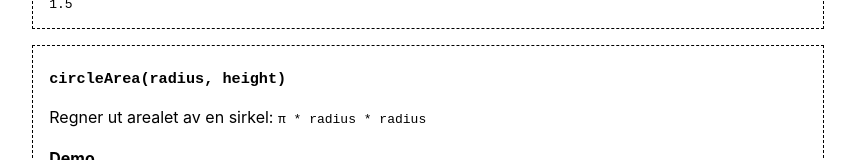
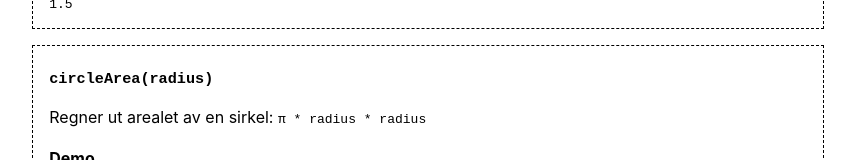
Before and after one commit to Vages/geometrix, a SvelteKit app: page / in a window 1280 px wide. Shown: the part 831-991 px from the top of the page, without its empty margins (212-1067 px from the left). Built offline with nearby package versions, Linux system fonts and the light colour scheme.

Commit message:
Fix bad writing in circle demo

```diff
--- a/src/routes/CircleDemo.svelte
+++ b/src/routes/CircleDemo.svelte
@@ -6,7 +6,7 @@
 </script>
 
 <h3>
-	<code>circleArea(radius, height)</code>
+	<code>circleArea(radius)</code>
 </h3>
 <p>Regner ut arealet av en sirkel: <code>π * radius * radius</code></p>
 <enhanced:img class="illustration" src="./circle.png" alt="Sirkel" />
```
Also changed, not shown: 1 other file (tests, documents, lock files or other folders).
